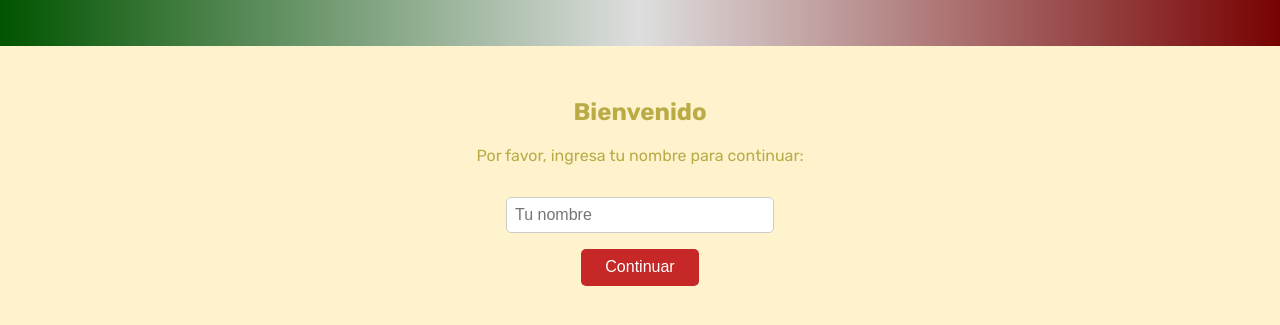
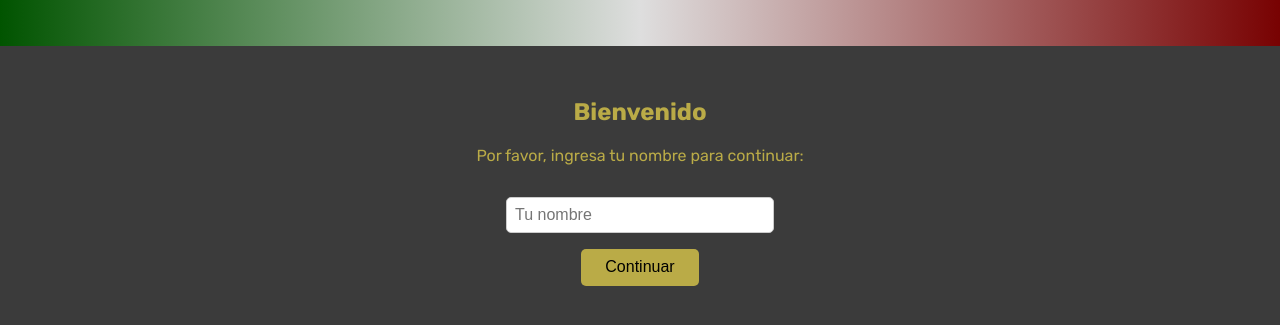
Before and after one commit to Lumitam/Lumitam.github.io, a plain HTML site: page index.html in a window 1280 px wide. Shown: the part 157-482 px from the top of the page. Drawn offline with Linux system fonts and the light colour scheme.

Commit message:
Update index.html

```diff
--- a/index.html
+++ b/index.html
@@ -23,7 +23,7 @@
       letter-spacing: 1px;
     }
     .nombre-container {
-      background-color: #fff3cd;
+      background-color: #3b3b3b;
       padding: 2em;
       text-align: center;
       height: 100vh;
@@ -40,8 +40,8 @@
       margin-top: 1em;
       padding: 0.6em 1.5em;
       font-size: 1em;
-      background-color: #c62828;
-      color: white;
+      background-color: #baab47;
+      color: black;
       border: none;
       border-radius: 5px;
       cursor: pointer;
```
